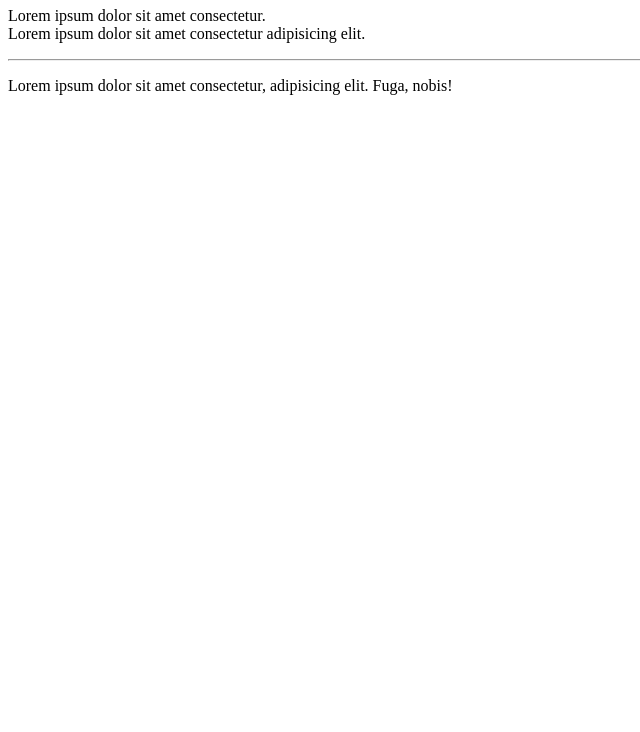
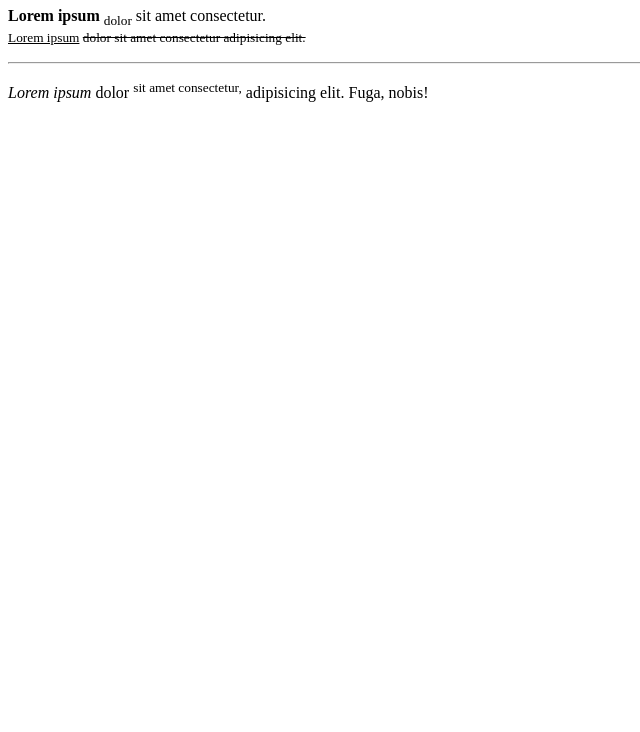
Before and after one commit to sunajung/wp-html, a plain HTML site: page index.html in a window 1280 px wide. Shown: the part 68-800 px from the top of the page, without its empty margins (0-640 px from the left). Drawn offline with Linux system fonts and the light colour scheme.

Commit message:
글자 관련 태그 실습

```diff
--- a/index.html
+++ b/index.html
@@ -7,12 +7,12 @@
     <body>
         <h1>HTML 본문 태그 실습</h1>
         <p>
-            Lorem ipsum dolor sit amet consectetur.<br>
-            Lorem ipsum dolor sit amet consectetur adipisicing elit.<br>
+            <b>Lorem ipsum</b> <sub>dolor</sub> sit amet consectetur.<br>
+            <small><ins>Lorem ipsum</ins> <del>dolor sit amet consectetur adipisicing elit.</del></small><br>
         </p>
         <hr>
         <p>
-            Lorem ipsum dolor sit amet consectetur, adipisicing elit.
+            <i>Lorem ipsum</i> dolor <sup>sit amet consectetur,</sup> adipisicing elit.
             Fuga, nobis!
         </p>
     </body>
```
